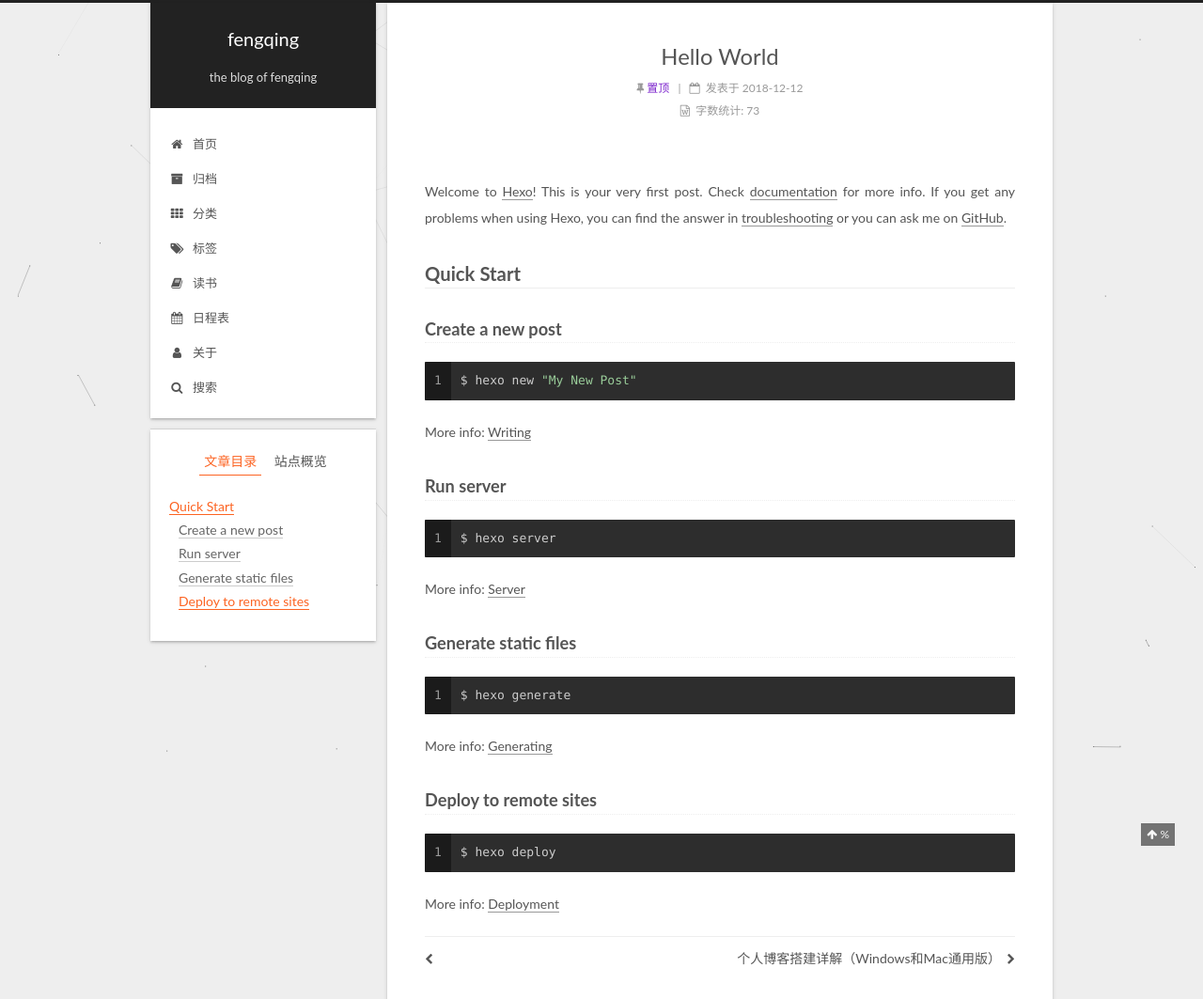
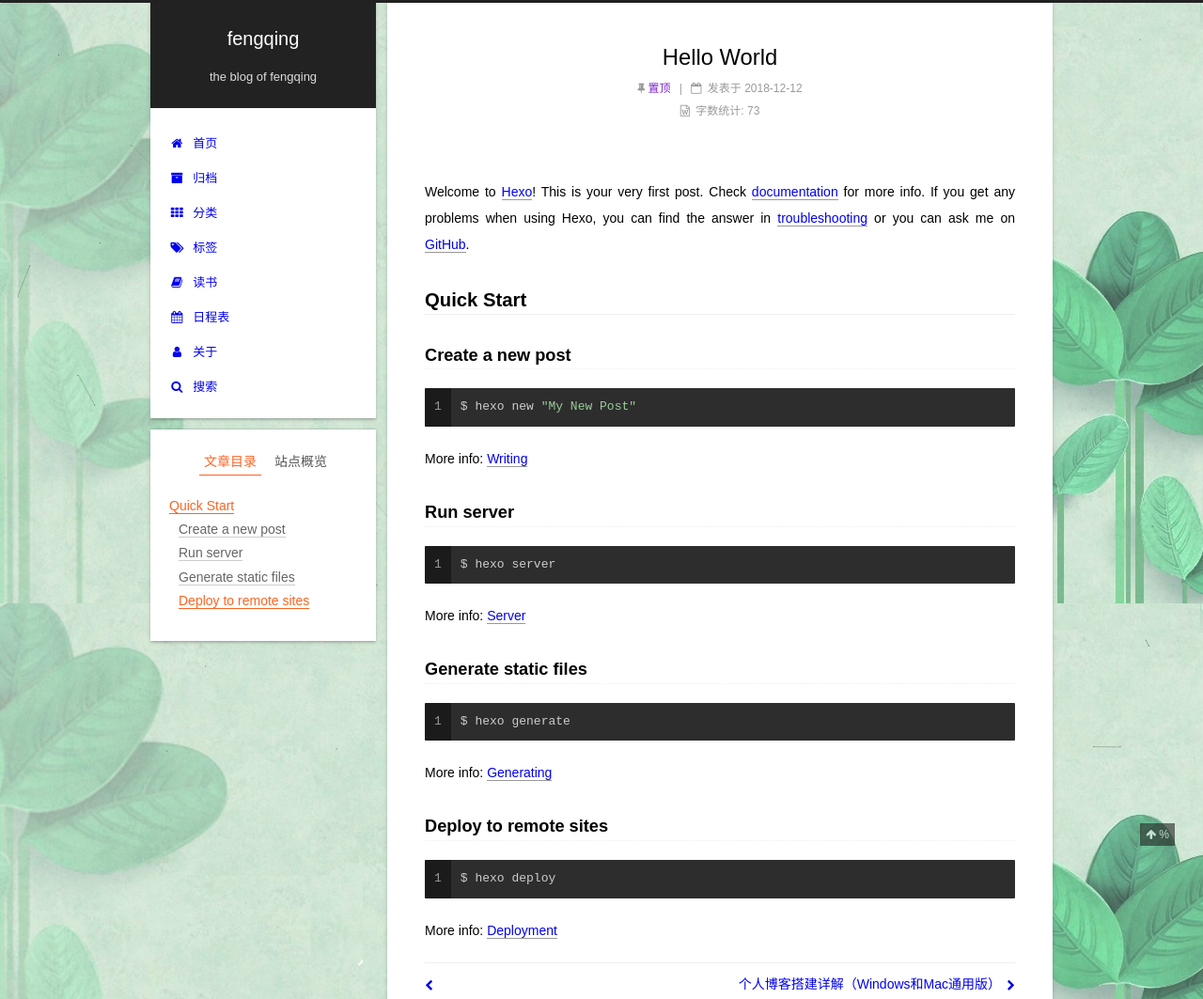
Before and after one commit to fengqing-dong/fengqing-dong.github.io, a plain HTML site: page 2018/12/12/hello-world/index.html in a window 1280 px wide. Shown: the top 1063 px of the page at 94% size. Drawn offline with Linux system fonts and the light colour scheme.

Commit message:
Site updated: 2018-12-12 21:56:07

```diff
--- a/css/main.css
+++ b/css/main.css
@@ -180,15 +180,15 @@ th {
   padding: 0;
 }
 ::selection {
-  background: #262a30;
-  color: #fff;
+  background: $selection-bg;
+  color: $selection-color;
 }
 body {
   position: relative;
-  font-family: 'Lato', "PingFang SC", "Microsoft YaHei", sans-serif;
+  font-family: get_font_family('global'), "PingFang SC", "Microsoft YaHei", sans-serif;
   font-size: 14px;
   line-height: 2;
-  color: #555;
+  color: $text-color;
   background: #eee;
 }
 @media (max-width: 767px) {
@@ -216,7 +216,7 @@ h6 {
   padding: 0;
   font-weight: bold;
   line-height: 1.5;
-  font-family: 'Lato', "PingFang SC", "Microsoft YaHei", sans-serif;
+  font-family: get_font_family('headings'), get_font_family('global'), "PingFang SC", "Microsoft YaHei", sans-serif;
 }
 h2,
 h3,
@@ -277,15 +277,15 @@ p {
   margin: 0 0 20px 0;
 }
 a {
-  color: #555;
+  color: $link-color;
   text-decoration: none;
   outline: none;
   border-bottom: 1px solid #999;
   word-wrap: break-word;
 }
 a:hover {
-  color: #222;
-  border-bottom-color: #222;
+  color: $link-hover-color;
+  border-bottom-color: $link-decoration-hover-color;
 }
 blockquote {
   margin: 0;
@@ -493,7 +493,7 @@ pre,
 }
 pre,
 code {
-  font-family: consolas, Menlo, "PingFang SC", "Microsoft YaHei", monospace;
+  font-family: get_font_family('codes'), consolas, Menlo, "PingFang SC", "Microsoft YaHei", monospace;
 }
 code {
   padding: 2px 4px;
@@ -921,7 +921,7 @@ pre .javascript .function {
 }
 .post-body .tabs ul.nav-tabs li.tab.active a {
   cursor: default;
-  color: #555;
+  color: $link-color;
 }
 .post-body .tabs .tab-content {
   background-color: #fff;
@@ -940,9 +940,9 @@ pre .javascript .function {
   display: inline-block;
   padding: 0 20px;
   font-size: 14px;
-  color: #555;
+  color: $text-color;
   background: #fff;
-  border: 2px solid #555;
+  border: 2px solid $text-color;
   text-decoration: none;
   border-radius: 2px;
   transition-property: background-color;
@@ -967,7 +967,7 @@ pre .javascript .function {
   display: block;
   width: 22px;
   height: 2px;
-  background: #555;
+  background: $text-color;
   border-radius: 1px;
 }
 .btn-bar+.btn-bar {
@@ -1131,7 +1131,7 @@ pre .javascript .function {
   line-height: 36px;
   font-size: 20px;
   font-weight: normal;
-  font-family: 'Lato', "PingFang SC", "Microsoft YaHei", sans-serif;
+  font-family: get_font_family('logo'), get_font_family('global'), "PingFang SC", "Microsoft YaHei", sans-serif;
 }
 .site-subtitle {
   margin-top: 10px;
@@ -1220,7 +1220,7 @@ pre .javascript .function {
   opacity: 0;
 }
 .post-body {
-  font-family: 'Lato', "PingFang SC", "Microsoft YaHei", sans-serif;
+  font-family: get_font_family('posts'), get_font_family('global'), "PingFang SC", "Microsoft YaHei", sans-serif;
 }
 @media (max-width: 767px) {
   .post-body {
@@ -1498,7 +1498,7 @@ pre .javascript .function {
 .posts-expand .post-meta {
   margin: 3px 0 60px 0;
   color: #999;
-  font-family: 'Lato', "PingFang SC", "Microsoft YaHei", sans-serif;
+  font-family: get_font_family('posts'), get_font_family('global'), "PingFang SC", "Microsoft YaHei", sans-serif;
   font-size: 12px;
   text-align: center;
 }
@@ -1578,11 +1578,11 @@ pre .javascript .function {
   display: block;
   line-height: 25px;
   font-size: 14px;
-  color: #555;
+  color: $link-color;
   border-bottom: none;
 }
 .post-nav-item a:hover {
-  color: #222;
+  color: $link-hover-color;
   border-bottom: none;
 }
 .post-nav-item a:active {
@@ -1833,7 +1833,7 @@ pre .javascript .function {
   width: 4px;
   height: 4px;
   border-radius: 50%;
-  background: #ffa1ff;
+  background: #0d1afb;
 }
 .links-of-blogroll {
   font-size: 13px;
@@ -2857,7 +2857,7 @@ pre .javascript .function {
 .sidebar-inner {
   box-sizing: border-box;
   width: 240px;
-  color: #555;
+  color: $text-color;
   background: #fff;
   box-shadow: 0 2px 2px 0 rgba(0,0,0,0.12), 0 3px 1px -2px rgba(0,0,0,0.06), 0 1px 5px 0 rgba(0,0,0,0.12), 0 -1px 0.5px 0 rgba(0,0,0,0.09);
   border-radius: initial;
@@ -3131,3 +3131,6 @@ pre .javascript .function {
     margin: 8px 0 0;
   }
 }
+body {
+  background: url("/uploads/images/backGround.jpg");
+}
```
Also changed, not shown: uploads/images/NPXxWL6E9W.jpg (added), uploads/images/backGround.jpg (added).
